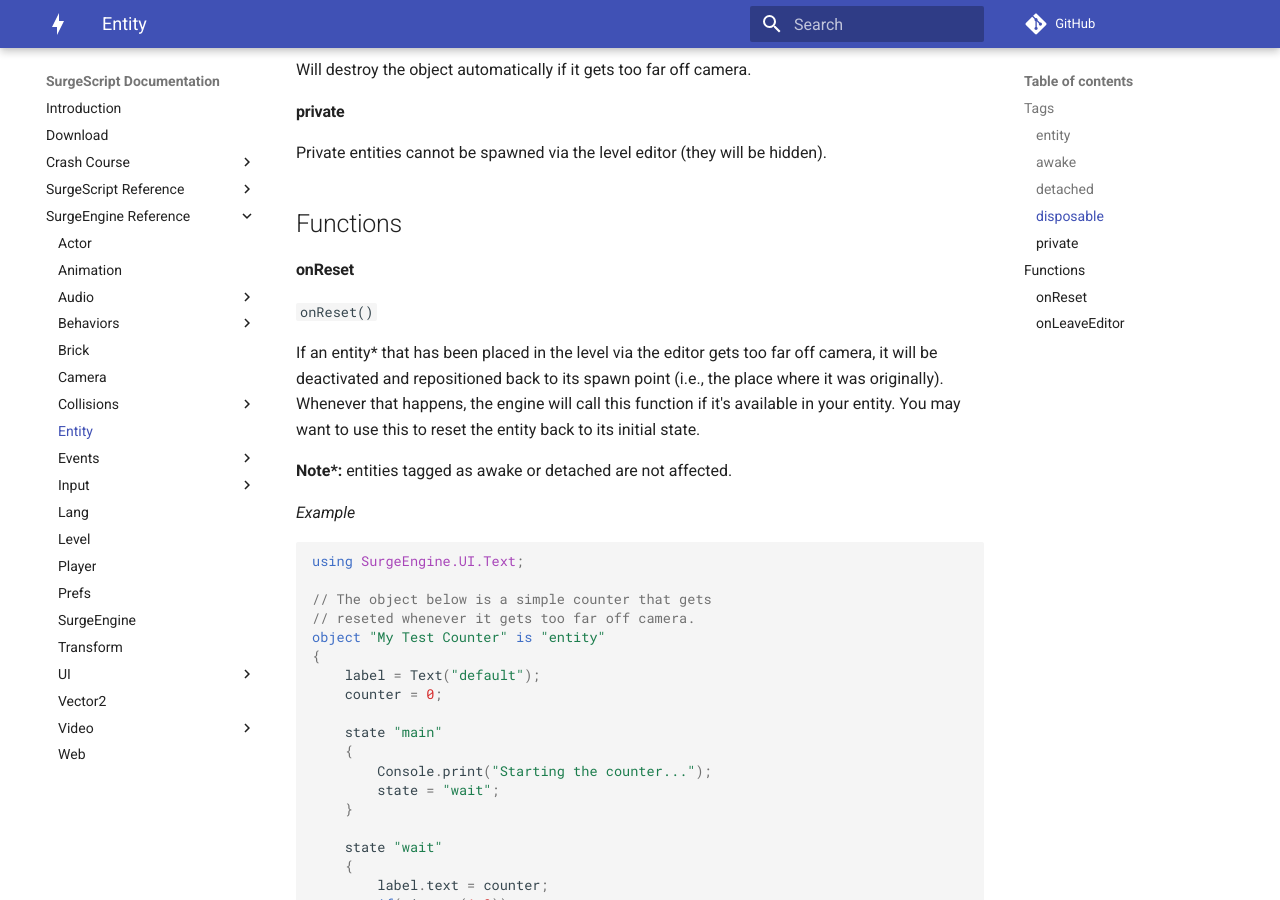
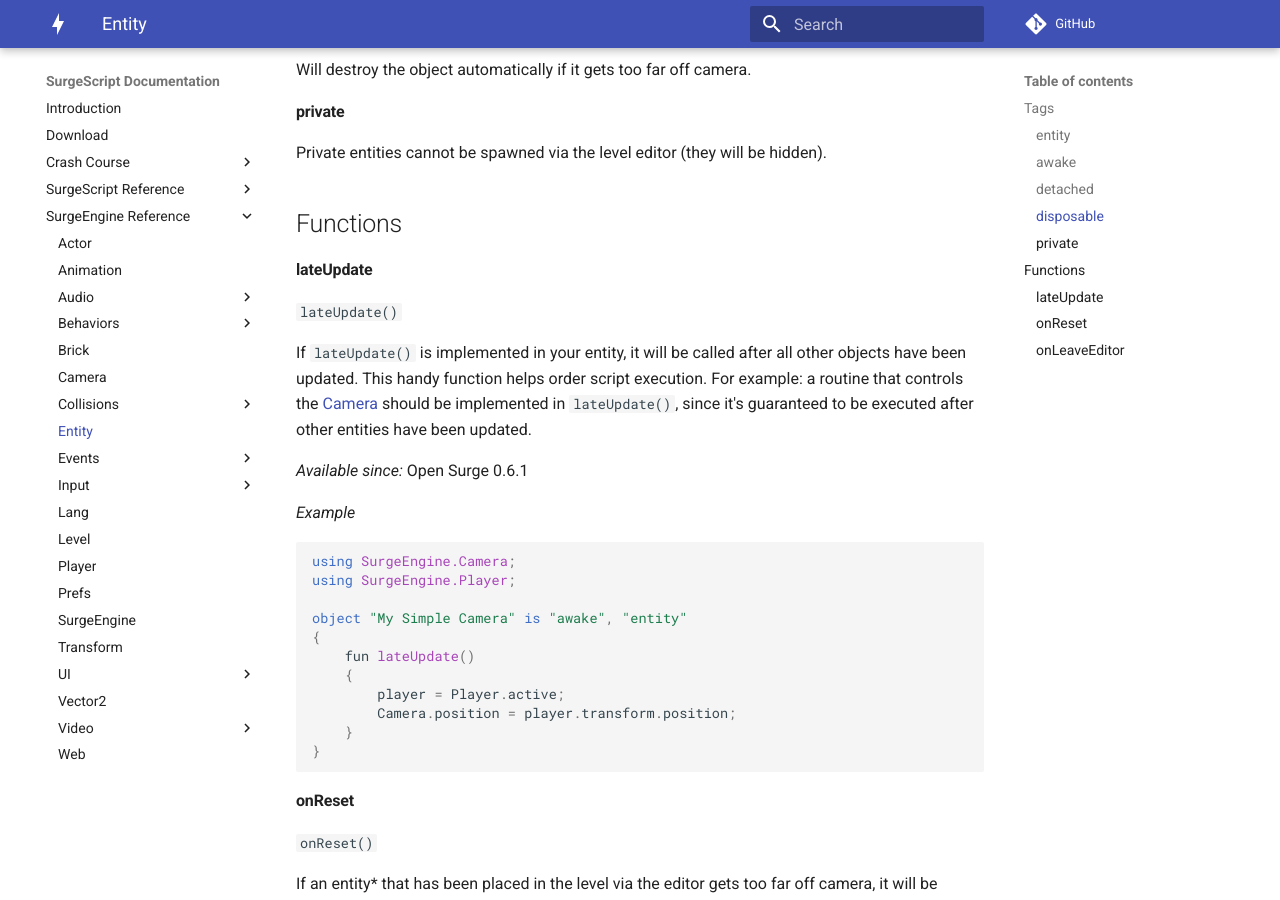
Before and after one commit to alemart/surgescript, an MkDocs documentation site: the page built from docs/engine/entity.md, in a window 1280 px wide and 900 px high, scrolled down 1112 px. Built offline with MkDocs 1.6.1 and Material for MkDocs 9.7.7, drawn with Linux system fonts in a browser that asks for light colours; comment, search, counter and statistics services are not loaded.

Commit message:
Docs: add entity.lateUpdate()

````diff
--- a/docs/engine/entity.md
+++ b/docs/engine/entity.md
@@ -53,6 +53,29 @@ Private entities cannot be spawned via the level editor (they will be hidden).
 Functions
 ---------
 
+#### lateUpdate
+
+`lateUpdate()`
+
+If `lateUpdate()` is implemented in your entity, it will be called after all other objects have been updated. This handy function helps order script execution. For example: a routine that controls the [Camera](/engine/camera) should be implemented in `lateUpdate()`, since it's guaranteed to be executed after other entities have been updated.
+
+*Available since:* Open Surge 0.6.1
+
+*Example*
+```cs
+using SurgeEngine.Camera;
+using SurgeEngine.Player;
+
+object "My Simple Camera" is "awake", "entity"
+{
+    fun lateUpdate()
+    {
+        player = Player.active;
+        Camera.position = player.transform.position;
+    }
+}
+```
+
 #### onReset
 
 `onReset()`
````
Also changed, not shown: docs/engine/camera.md (+16 -1 lines).
